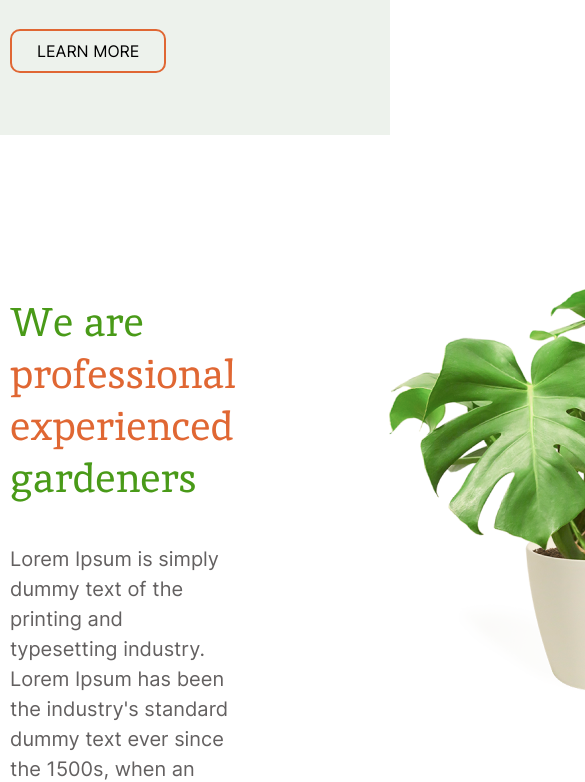
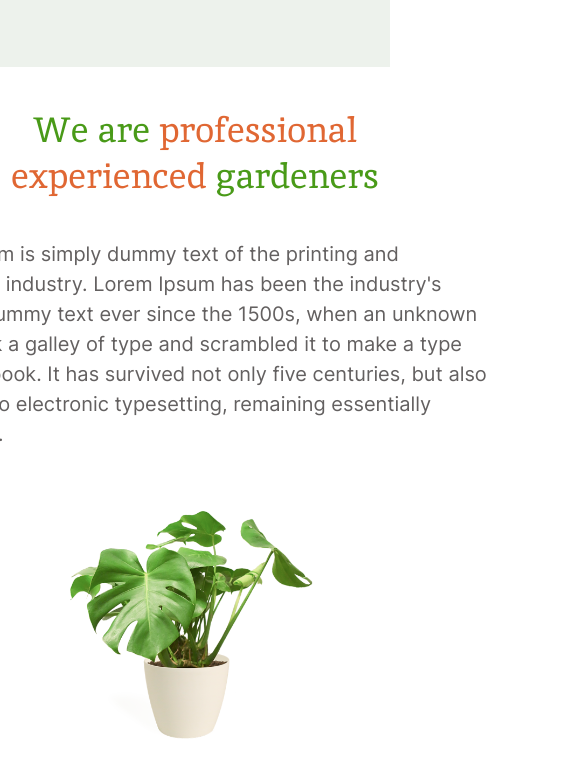
Before and after one commit to SvetlanaLashuk/rsschool-stage0-tasks, a plain HTML site: page plants/index.html in a window 390 px wide. Shown: the part 771-1553 px from the top of the page, 585 px wide, since content can reach past the window. Drawn offline with Linux system fonts and the light colour scheme.

Commit message:
feat: adapt welcome section and about title for resolution 768px

```diff
--- a/plants/index.html
+++ b/plants/index.html
@@ -58,9 +58,9 @@
                                 Lorem Ipsum is simply dummy text of the printing and typesetting industry. Lorem Ipsum has been the industry's standard dummy text ever since the 1500s, when an unknown printer took a galley of type and scrambled it to make a type specimen book. It has survived not only five centuries, but also the leap into electronic typesetting, remaining essentially unchanged.
                             </p>
                         </div>
-                        <div class="houseplant-pic">
-                            <img src="./assets/img/houseplant.png" alt="Houseplant" class="houseplant-pic">
-                        </div>
+                        <div class="houseplant-pic"></div>
+                            <!-- <img src="./assets/img/houseplant.png" alt="Houseplant" class="houseplant-pic"> -->
+
                     </div>
                 </div>
             </section>
--- a/plants/style.css
+++ b/plants/style.css
@@ -110,7 +110,7 @@ p {
     font-style: normal;
     font-weight: 400;
     font-size: 16px;
-    line-height: 50px;
+    line-height: 47px;
     column-gap: 47px;
     padding-left: 0;
     margin: 0;
@@ -229,8 +229,12 @@ p {
     row-gap: 153px;
 }
 .about__text {
-    max-width: 605px;
-    margin-right: 153px;
+    display: flex;
+    flex-direction: column;
+    align-items: flex-start;
+    row-gap: 40px;
+    min-width: 605px;
+    /* margin-right: 153px; */
 }
 .about__title {
     font-family: 'Inika';
@@ -242,8 +246,8 @@ p {
     max-width: 463px;
     margin: 0;
     padding: 0;
-    margin-bottom: 40px;
-    padding-top: 68px;
+    /* margin-bottom: 40px; */
+    padding-top: 69px;
 }
 .about__title-selection {
     font-family: 'Inika';
@@ -261,10 +265,14 @@ p {
     line-height: 30px;
     color: var(--text-color);
     margin: 0;
-    margin-bottom: 61px;
+    /* margin-bottom: 61px; */
 }
 .houseplant-pic {
-    max-width: 464px;
+    width: 464px;
+    height: 479px;
+    background-image: url('./assets/img/houseplant.png');
+    background-size: contain;
+    background-repeat: no-repeat;
 }
 /* about styles end */
 
@@ -650,17 +658,28 @@ select {
 @media (max-width: 768px) {
     .wrapper {
         max-width: 668px;
-        margin: 0 auto;
+        padding: 0;
     }
-    /* .welcome__wrap {
-        display: flex;
-        flex-wrap: wrap;
-        justify-content: space-between;
-        column-gap: 225px;
-    } */
+    .header {
+        /* padding: 35px 0; */
+        padding: 35px 0 35px 10px;
+    }
+    .header__logo {
+        margin-right: 139px;
+    }
+    .welcome {
+        /* padding: 40px 0 70px 0; */
+        padding: 40px 0 70px 10px;
+    }
+    .welcome__wrap {
+        flex-direction: row-reverse;
+        /* justify-content: center; */
+        column-gap: 42px;
+    }
     .welcome__text {
-        row-gap: 32px;
+        row-gap: 33px;
         max-width: 346px;
+        padding-top: 0;
         /* padding-top: 36px; */
     }
     .welcome__title {
@@ -675,9 +694,45 @@ select {
     .leafs-pic {
         width: 280px;
         height: 254px;
-        background-image: url('./assets/img/leafs-welcome.png');
-        background-size: contain;
-        background-repeat: no-repeat;
+    }
+    .about {
+        padding: 40px 0 95px 0;
+    }
+    .about__text {
+        display: flex;
+        flex-direction: column;
+        align-items: center;
+        row-gap: 40px;
+        max-width: 605px;
+        /* margin-right: 153px; */
+    }
+    .about__wrap {
+        flex-direction: column;
+        align-items: center;
+        row-gap: 40px;
+    }
+    .about__text {
+        flex: 1;
+    }
+    .about__title {
+        font-size: 35px;
+        line-height: 46px;
+        text-align: center;
+        padding: 0;
+        /* max-width: 463px; */
+        /* margin-bottom: 40px; */
+        /* padding-top: 68px; */
+    }
+    .about__title-selection {
+        font-size: 35px;
+        line-height: 46px;
+    }
+    .about__subtitle {
+        flex: 1;
+    }
+    .houseplant-pic {
+        width: 250px;
+        height: 258px;
     }
 }
 
```
